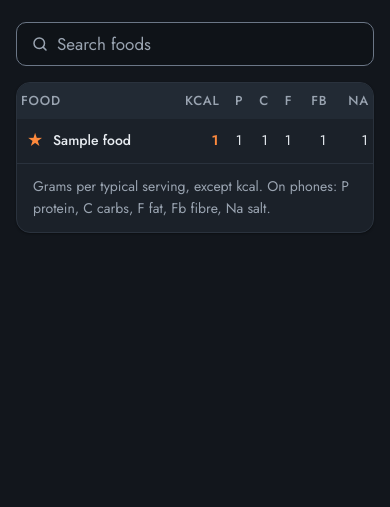
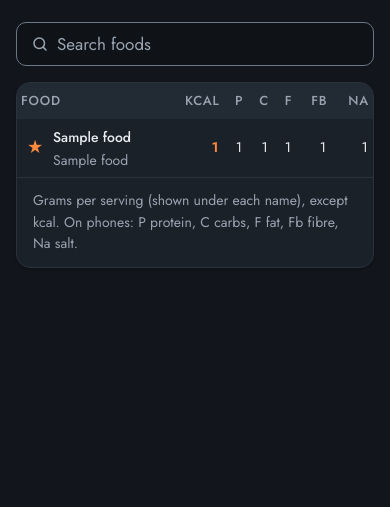
Before and after one commit to huwpdavies/macrotracker, a Flask app: page /foods/ in a window 390 px wide. Shown: the part 137-644 px from the top of the page. Run offline with Flask 3, Linux system fonts and the light colour scheme; tables that the repository leaves empty hold one stand-in row (values such as "Sample post").

Commit message:
Food list: show the serving under each food name (label only on phones)
Co-Authored-By: Claude Opus 5.5 <noreply@anthropic.com>

```diff
--- a/macrotracker/templates/partials/_food_rows.html
+++ b/macrotracker/templates/partials/_food_rows.html
@@ -2,11 +2,10 @@
 {% if rows %}
   <div class="table-wrap">
     <table class="data-table">
-      <caption>Grams per typical serving, except kcal. On phones: P protein, C carbs, F fat, Fb fibre, Na salt.</caption>
+      <caption>Grams per serving (shown under each name), except kcal. On phones: P protein, C carbs, F fat, Fb fibre, Na salt.</caption>
       <thead>
         <tr>
           <th scope="col" class="name-col">Food</th>
-          <th scope="col" class="serving-col">Serving</th>
           {{ nutrient_headers() }}
         </tr>
       </thead>
@@ -16,10 +15,13 @@
             <th scope="row" class="name-col">
               <div class="name-cell">
                 {{ star(food, url_for('foods.favourite', food_id=food.id), '#food-list', '[name=q]') }}
-                <a href="{{ url_for('foods.detail', food_id=food.id) }}">{{ food.name }}</a>
+                <div>
+                  <a href="{{ url_for('foods.detail', food_id=food.id) }}">{{ food.name }}</a>
+                  {# The numbers in this row are for one serving, so show what a serving is right under the name. #}
+                  <span class="row-meta">{{ food.serving_label or (food.serving_size|num(2) ~ '\u00a0' ~ food.unit) }}{% if food.serving_label %}<span class="serving-size"> · {{ food.serving_size|num(2) }}&nbsp;{{ food.unit }}</span>{% endif %}</span>
+                </div>
               </div>
             </th>
-            <td class="muted serving-col">{{ food.serving_label or (food.serving_size|num ~ ' ' ~ food.unit) }}</td>
             {{ nutrient_cells(m) }}
           </tr>
         {% endfor %}
--- a/public/css/main.css
+++ b/public/css/main.css
@@ -217,6 +217,7 @@ a.tile:hover { border-color: var(--accent); color: var(--text); }
 .data-table a:hover { color: var(--accent); }
 .data-table .short { display: none; }
 .name-cell { display: flex; align-items: center; gap: var(--s1); }
+.data-table .row-meta { margin-top: 2px; font-size: .875rem; line-height: 1.3; }
 
 @media (max-width: 900px) { .data-table .serving-col { display: none; } }
 @media (max-width: 640px) {
@@ -226,6 +227,7 @@ a.tile:hover { border-color: var(--accent); color: var(--text); }
   .data-table .short { display: inline; }
   .data-table .name-col { min-width: 7rem; max-width: 7.5rem; }
   .data-table .star { width: 1.75rem; height: 1.75rem; font-size: 1rem; }
+  .data-table .serving-size { display: none; }  /* phones: just the label, e.g. "1 pot" */
 }
 @media (max-width: 400px) {
   .data-table { font-size: .875rem; }
```
Also changed, not shown: tests/test_foods.py (+8 -0 lines).
